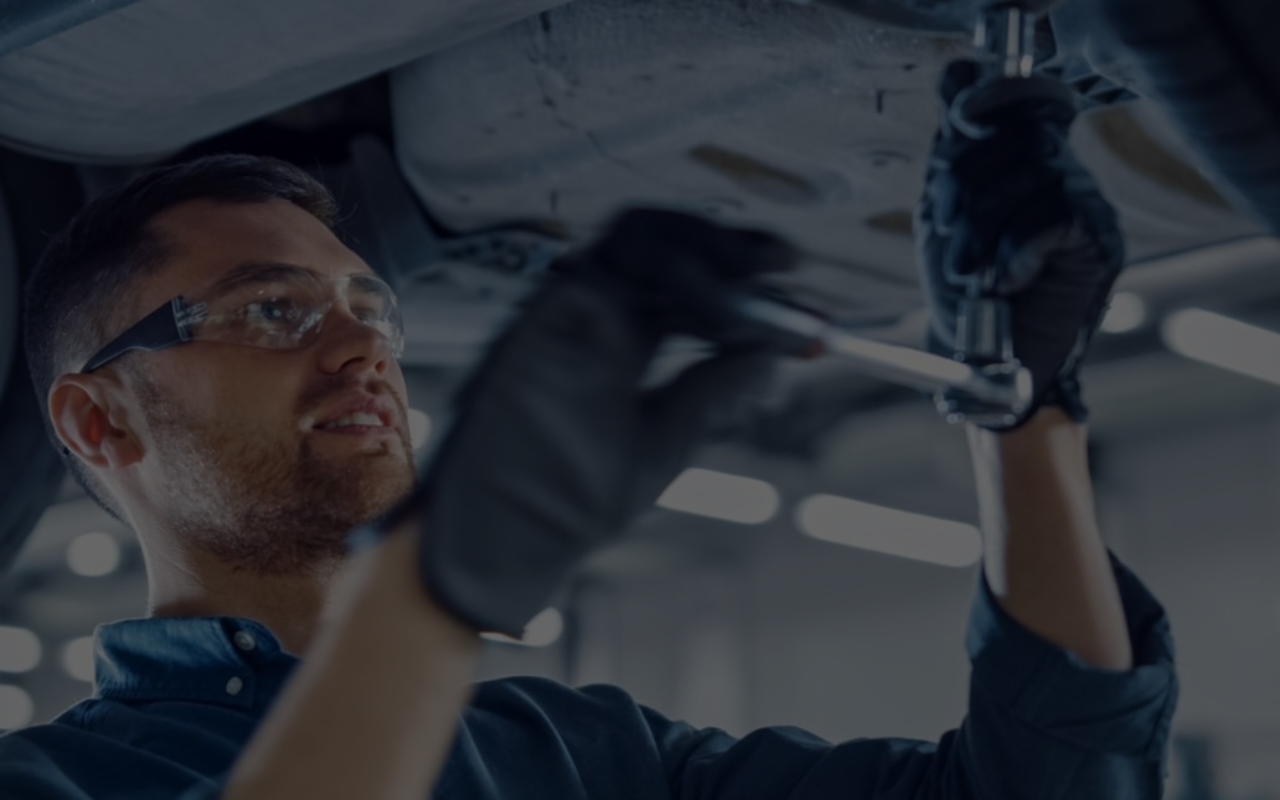
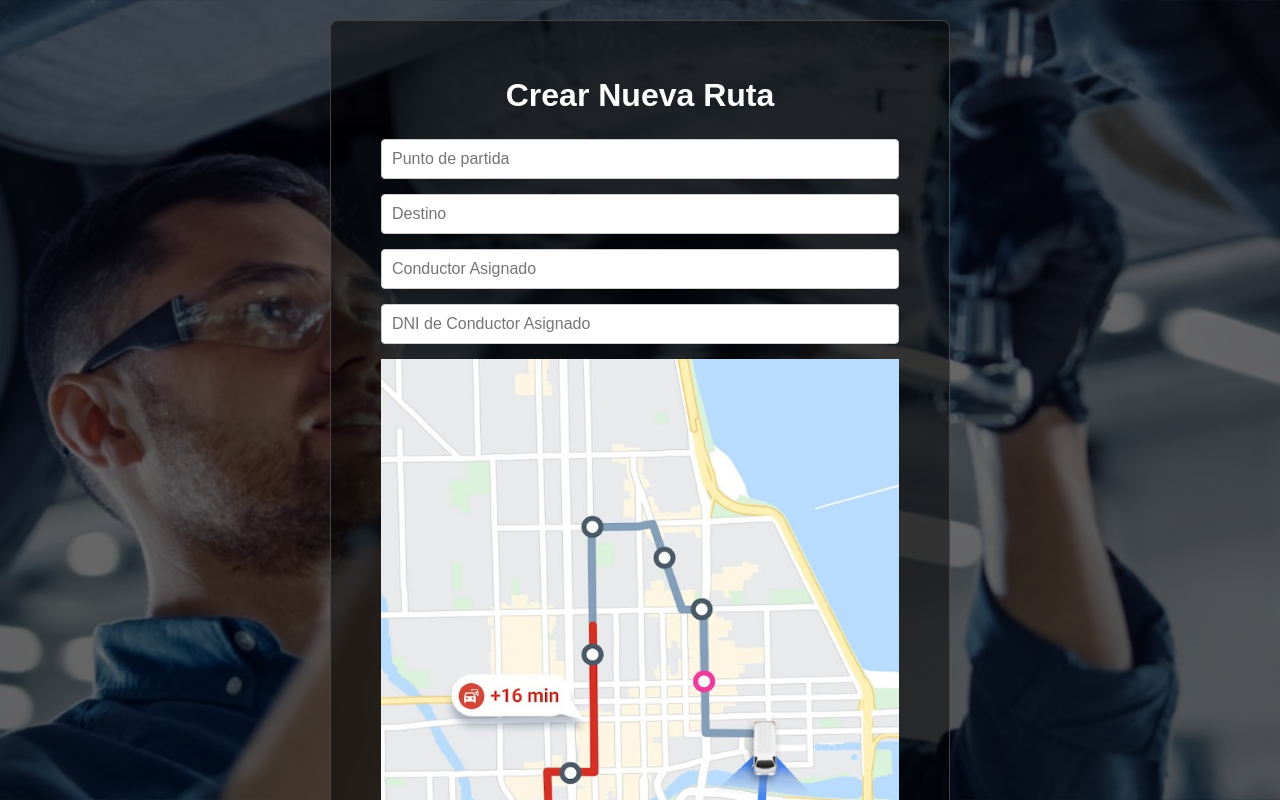
Before and after one commit to romanaq0207/radiadorSpringTp, a React (Vite) app: page /crear-ruta in a window 1280 px wide. Before the commit this address had no page. Shown: the top 800 px of the page. Built offline with nearby package versions, Linux system fonts and the light colour scheme.

Commit message:
add RouteCreate

```diff
--- /dev/null
+++ b/src/Pages/RouteCreate.css
@@ -0,0 +1,24 @@
+.add-route {
+  max-width: 620px;
+  margin: 0 auto;
+  padding: 50px;
+  border: 1px solid #444444;
+  border-radius: 8px;
+  background-color: rgba(0, 0, 0, 0.5);
+}
+
+.add-route input {
+  width: 100%;
+  padding: 10px;
+  margin-bottom: 15px;
+  border: 1px solid #ccc;
+  border-radius: 4px;
+  font-size: 16px;
+}
+
+#submit-ruta {
+  margin-top: 2%;
+  border-color: red;
+  color: white;
+  background-color: red;
+}
--- /dev/null
+++ b/src/Pages/RouteCreate.jsx
@@ -0,0 +1,77 @@
+import React, { useState } from "react";
+import { useNavigate } from "react-router-dom";
+import ejemplo from "./Images/ejemplo-map.jpg";
+import "./RouteCreate.css";
+
+function RouteCreate() {
+  const navigate = useNavigate();
+
+  //   const [rutaData, setRutaData] = useState({
+  //     desde: "",
+  //     hasta: "",
+  //     conductor: "",
+  //     conductorDni: "",
+  //   });
+
+  const handleInputChange = (e) => {
+    const { name, value } = e.target;
+    setRutaData({ ...rutaData, [name]: value });
+  };
+
+  const handleAddRoute = (e) => {
+    event.preventDefault();
+    alert("Ruta Creada!");
+  };
+  return (
+    <div className="add-route">
+      <h2>Crear Nueva Ruta</h2>
+      <form onSubmit={handleAddRoute}>
+        <input
+          type="text"
+          name="desde"
+          pattern="[a-zA-Z0-9\s]+"
+          title="Solo se permiten letras, números y espacios."
+          placeholder="Punto de partida"
+          //value={rutaData.desde}
+          onChange={handleInputChange}
+          required
+        />
+        <input
+          type="text"
+          name="hasta"
+          pattern="[a-zA-Z0-9\s]+"
+          title="Solo se permiten letras, números y espacios."
+          placeholder="Destino"
+          //value={rutaData.hasta}
+          onChange={handleInputChange}
+          required
+        />
+        <input
+          type="text"
+          name="conductor"
+          pattern="[a-zA-ZáéíóúÁÉÍÓÚñÑ\s]+"
+          title="Solo se permiten letras y espacios."
+          placeholder="Conductor Asignado"
+          //value={rutaData.conductor}
+          onChange={handleInputChange}
+          required
+        />
+        <input
+          type="text"
+          maxLength="10"
+          pattern="\d+"
+          title="Solo se permiten números."
+          name="conductorDni"
+          placeholder="DNI de Conductor Asignado"
+          //value={rutaData.conductorDni}
+          onChange={handleInputChange}
+          required
+        />
+        <img id="mapa" src={ejemplo} />
+        <input id="submit-ruta" type="submit" value="cargar ruta"></input>
+      </form>
+    </div>
+  );
+}
+
+export default RouteCreate;
--- a/src/assets/App.jsx
+++ b/src/assets/App.jsx
@@ -23,6 +23,7 @@ import BillStates from "../Pages/BillsStates";
 import RoutesVerify from "../Pages/RoutesVerify";
 import RouteViewVerify from "../Pages/RouteViewVerify";
 import ReportManagement from "../Pages/ReportManagement";
+import RouteCreate from "../Pages/RouteCreate";
 
 const App = () => {
   // Mueve el useContext adentro del AuthProvider
@@ -67,6 +68,7 @@ const AuthConsumer = () => {
           <Route path="/verificar-rutas" element={<RoutesVerify />} />
           <Route path="/rutas/:id" element={<RouteViewVerify />} />
           <Route path="/reportes-gerencia" element={<ReportManagement />} />
+          <Route path="/crear-ruta" element={<RouteCreate />} />
         </Routes>
       </main>
     </>
--- a/src/components/NavBar.jsx
+++ b/src/components/NavBar.jsx
@@ -128,6 +128,8 @@ function Navbar() {
                 Gastos
               </Link>
             </li>
+
+            {/* cambair a interfaz gerente */}
             <li className="navbar-item">
               <Link
                 to="/verificar-rutas"
@@ -137,6 +139,7 @@ function Navbar() {
                 Rutas
               </Link>
             </li>
+            {/* cambair a interfaz gerente */}
             <li className="navbar-item">
               <Link
                 to="/reportes-gerencia"
@@ -144,6 +147,17 @@ function Navbar() {
                 onClick={closeMenu}
               >
                 Reportes
+              </Link>
+            </li>
+
+            {/* cambair a interfaz supervisor */}
+            <li className="navbar-item">
+              <Link
+                to="/crear-ruta"
+                className="navbar-link"
+                onClick={closeMenu}
+              >
+                Crear Ruta
               </Link>
             </li>
           </>
```
